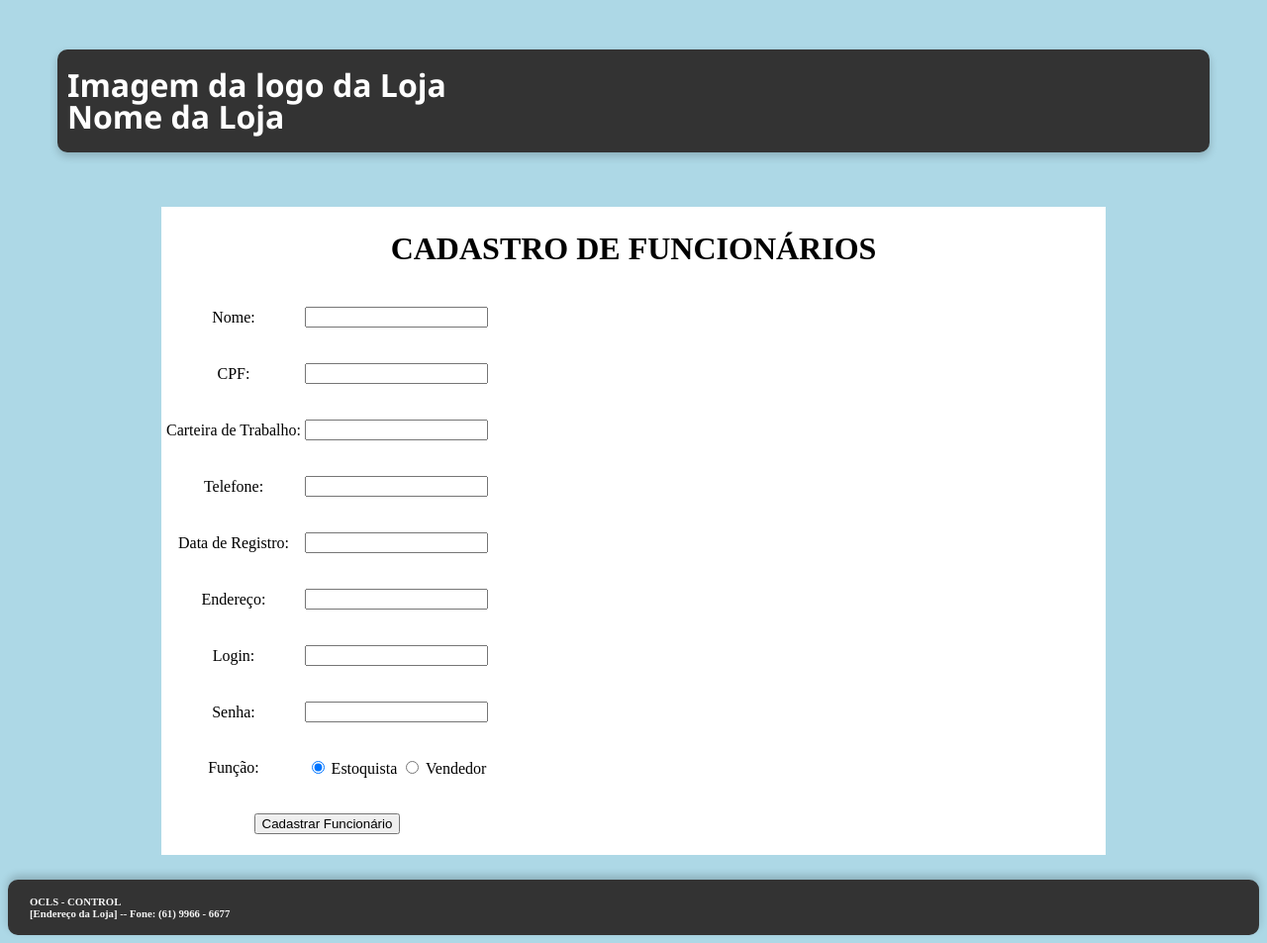
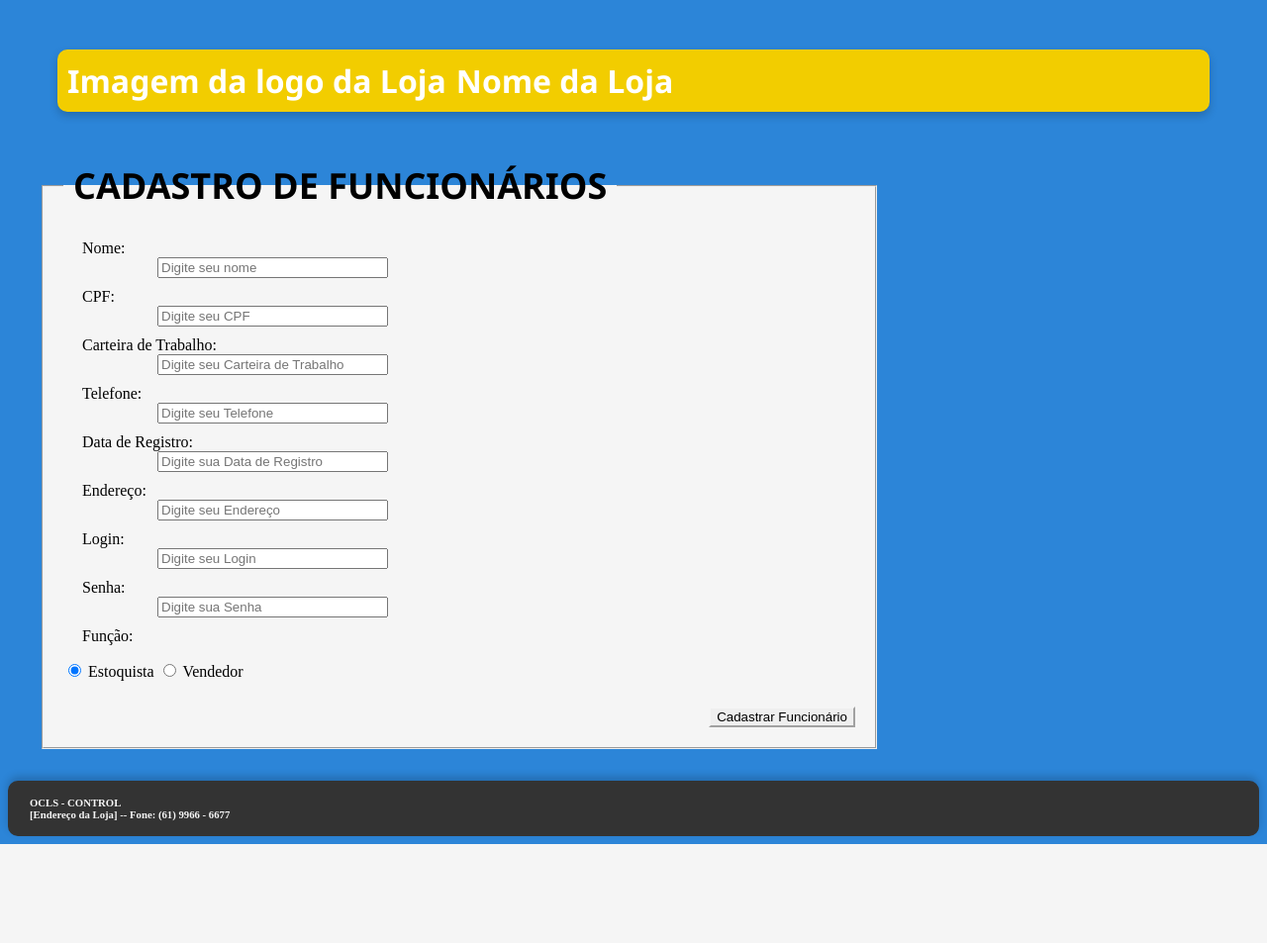
Before and after one commit to alineop120/projeto_php, a PHP site: page /cadastra_fun.php in a window 1280 px wide. Shown: the whole page at 99% size. After the commit the page ends 853 px from the top, so only its background shows below. Run offline with PHP 8.4, Linux system fonts and the light colour scheme.

Commit message:
atualizando modificação

```diff
--- a/loja_oculos/cadastra_fun.php
+++ b/loja_oculos/cadastra_fun.php
@@ -16,100 +16,43 @@
         </div>
     </header>
     <main id="conteudo_especifico">
-		<form id="formulario" method="" action="">
-            <h1> CADASTRO DE FUNCIONÁRIOS </h1>
-		    <table class="centralizar">
-				<tr>
-					<td>
-					    <p> Nome: </p>
-					</td>
-				    <td>
-						<p> <input type="text" required> </p>
-					</td>
-				</tr>
+        <form id="formulario">
+            <fieldset>
+                <legend>CADASTRO DE FUNCIONÁRIOS</legend>
 
-                <tr>
-					<td>
-					    <p> CPF: </p>
-					</td>
-				    <td>
-						<p> <input type="text" required> </p>
-					</td>
-				</tr>
+                <label>Nome:</label>
+                <input type="text" placeholder="Digite seu nome" required>
 
-                <tr>
-					<td>
-					    <p> Carteira de Trabalho: </p>
-					</td>
-				    <td>
-						<p> <input type="text" required> </p>
-					</td>
-				</tr>
+                <label>CPF:</label>
+                <input type="text" placeholder="Digite seu CPF" required>
 
-                <tr>
-					<td>
-					    <p> Telefone: </p>
-					</td>
-				    <td>
-						<p> <input type="text" required> </p>
-					</td>
-				</tr>
+                <label>Carteira de Trabalho:</label>
+                <input type="text" placeholder="Digite seu Carteira de Trabalho" required>
 
-                <tr>
-					<td>
-					    <p> Data de Registro: </p>
-					</td>
-				    <td>
-						<p> <input type="text" required> </p>
-					</td>
-				</tr>
+                <label>Telefone:</label>
+                <input type="text" placeholder="Digite seu Telefone" required>
 
-                <tr>
-					<td>
-					    <p> Endereço: </p>
-					</td>
-				    <td>
-						<p> <input type="text" required> </p>
-					</td>
-				</tr>
+                <label>Data de Registro:</label>
+                <input type="text" placeholder="Digite sua Data de Registro" required>
 
-				<tr>
-				    <td>
-						<p> Login:  </p>
-					</td>
-					<td>
-						<p> <input type="text" required>  </p>
-					</td>
+                <label>Endereço:</label>
+                <input type="text" placeholder="Digite seu Endereço" required>
 
-				</tr>
-				<tr>
-					<td>
-						<p> Senha:  </p>
-					</td>
-					<td>
-						<p> <input type="password" required>  </p>
-					</td>
-				</tr>
+                <label>Login:</label>
+                <input type="text" placeholder="Digite seu Login" required>
 
-                <tr>
-					<td>
-						<p> Função:  </p>
-					</td>
-					<td>
-						<p>
-							<input type="radio" value="estoquista" checked> Estoquista
-							<input type="radio" value="vendedor"> Vendedor
-                        </p>
-					</td>
-				</tr>
+                <label>Senha:</label>
+                <input type="password" placeholder="Digite sua Senha" required>
 
-				<tr>
-					<td colspan="2">
-						<p> <input type="submit" value="Cadastrar Funcionário">  </p>
-					</td>
-				</tr>
-			</table>
-		</form>
+                <label>Função:</label>
+                <p>
+                    <input type="radio" value="estoquista" checked> Estoquista
+                    <input type="radio" value="vendedor"> Vendedor
+                </p>
+
+                <input type="submit" value="Cadastrar Funcionário">
+            </fieldset>
+        </form>
     </main>
 
     <footer id="rodape">
--- a/loja_oculos/css/layout.css
+++ b/loja_oculos/css/layout.css
@@ -1,5 +1,5 @@
 body {
-	background-color: #ADD8E6;
+	background-color: #2c85d8;
 }
 
 #cabecalho {
@@ -16,15 +16,26 @@ body {
 	grid-gap: 10px;
 	border-radius: 10px;
 	border: none;
-	background-color: #333;
+	background-color: #f2cd00;
 	color: white;
 	justify-content: space-between;
 	box-shadow: 0px 4px 8px rgba(0, 0, 0, 0.2);
 }
 
+#logo {
+    display: flex;
+    align-items: center;
+    gap: 10px; /* espaço entre a imagem e o texto */
+}
+
+#logo img {
+    max-height: 100px; /* Aumentado de 50px para 100px */
+    width: auto;
+}
+
 #logo h1 {
-	line-height: 10px;
-	word-spacing: 0px;
+    margin: 0; /* remove margens padrão do h1 */
+    font-size: 32px;      /* Opcional: aumentar também o tamanho do texto ao lado */
 }
 
 #logo h4{
@@ -34,14 +45,78 @@ body {
 
 /* div CONTEUDO_ESPECIFICO  */
 #conteudo_especifico {
-	padding: 5px;
-	margin: auto 150px auto 150px;
-	text-align: center;
+    position: relative;
+    display: flex;          /* Mantém os elementos lado a lado */
+    justify-content: center;
+    gap: 20px;
+    margin: 2em auto;
+    width: 1200px;
 }
 
 #formulario {
-	border: solid white 2px;
-	background-color: white;
+    flex: 1;
+}
+
+.gif-container {
+    text-align: center;
+    margin: 20px 0;    /* Espaço acima e abaixo do GIF */
+}
+
+.gif-container img {
+    width: 200px;      /* Ajuste este valor conforme necessário */
+    height: auto;
+}
+
+fieldset {
+	background-color: #f5f5f5;
+    width: 800px;      /* Largura do fieldset */
+    height: auto;      /* Altura ajustável ao conteúdo */
+    padding: 20px;
+    position: relative;    /* Para posicionamento do GIF */
+}
+
+legend {
+    font-weight: bold;
+    font-family: "Segoe UI", "Arial", "Times New Roman";
+    font-size: 36px;     /* Aumenta o tamanho da fonte */
+    padding: 0 10px;     /* Adiciona espaço interno */
+    margin-bottom: 10px; /* Adiciona espaço abaixo */
+}
+
+#formulario label {
+    position: relative; /* Alterado para relative para manter o fluxo */
+    left: 19px;
+    margin-right: 5px;
+    display: block;
+}
+
+#formulario input[type="text"],
+#formulario input[type="password"] {
+    position: relative; /* Alterado para relative */
+    left: 95px;
+    width: 225px;
+    margin-bottom: 10px;
+}
+
+#formulario select {
+    position: relative; /* Alterado para relative */
+    left: 95px;
+    width: 225px;
+    margin-bottom: 10px;
+}
+
+#formulario input[type="file"] {
+    position: relative; /* Alterado para relative */
+    left: 95px;
+    width: 225px;
+    margin-bottom: 10px;
+}
+
+#formulario input[type="submit"] {
+	border-color: #f5f5f5;
+    position: relative;
+    margin-top: 10px;
+    float: right;
 }
 
 /* div RODAPE */
@@ -68,3 +143,14 @@ body {
 .borda {
 	border: solid black 2px;
 }
+
+.gif-container {
+    position: absolute;
+    top: 20px;           /* Distância do topo */
+    right: 50px;        /* Aumentado de 20px para 100px para mover mais para esquerda */
+}
+
+.gif-container img {
+    width: 300px;        /* Mantido o tamanho aumentado */
+    height: auto;
+}
```
Also changed, not shown: loja_oculos/cadastra_ocls.php (+43 -29 lines), loja_oculos/index.php (+13 -17 lines), loja_oculos/img/bob_glasses.gif (added), loja_oculos/img/favicon.ico (added), loja_oculos/img/gekk_glasses.png (added).
